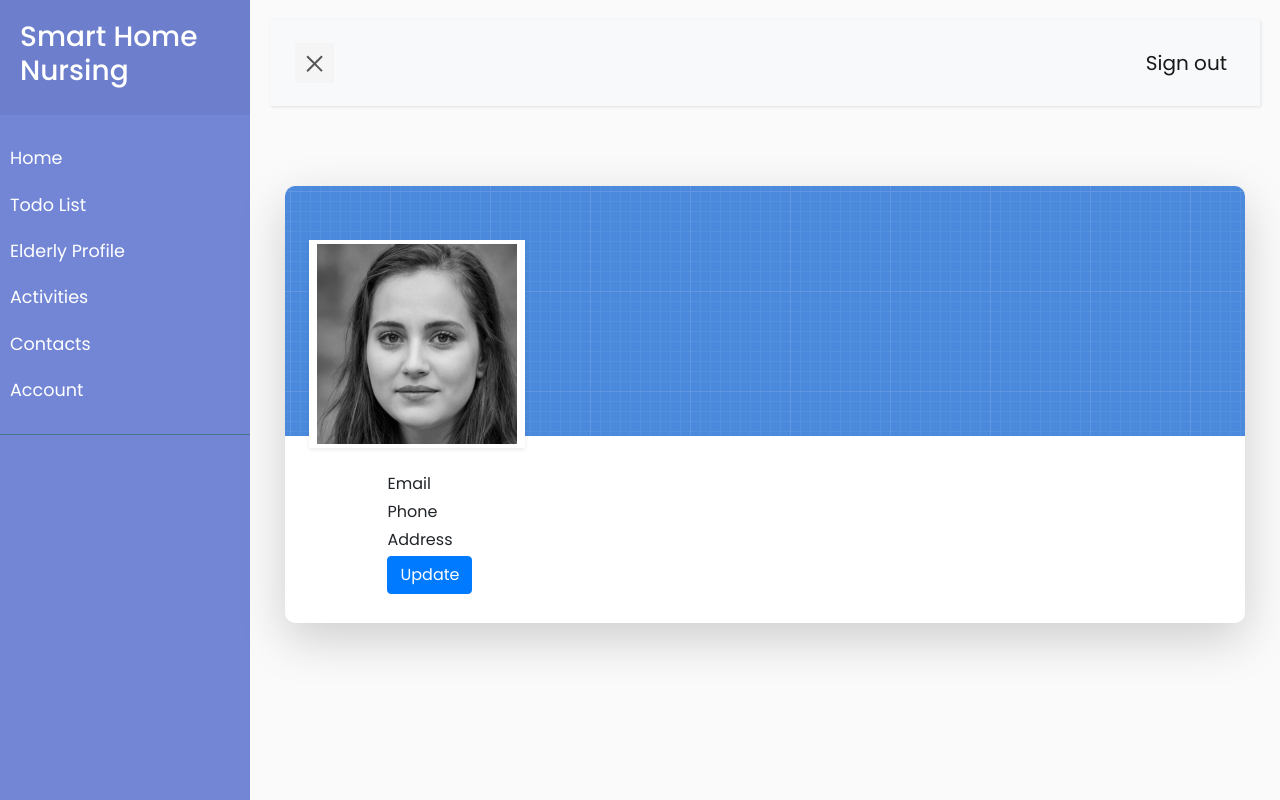
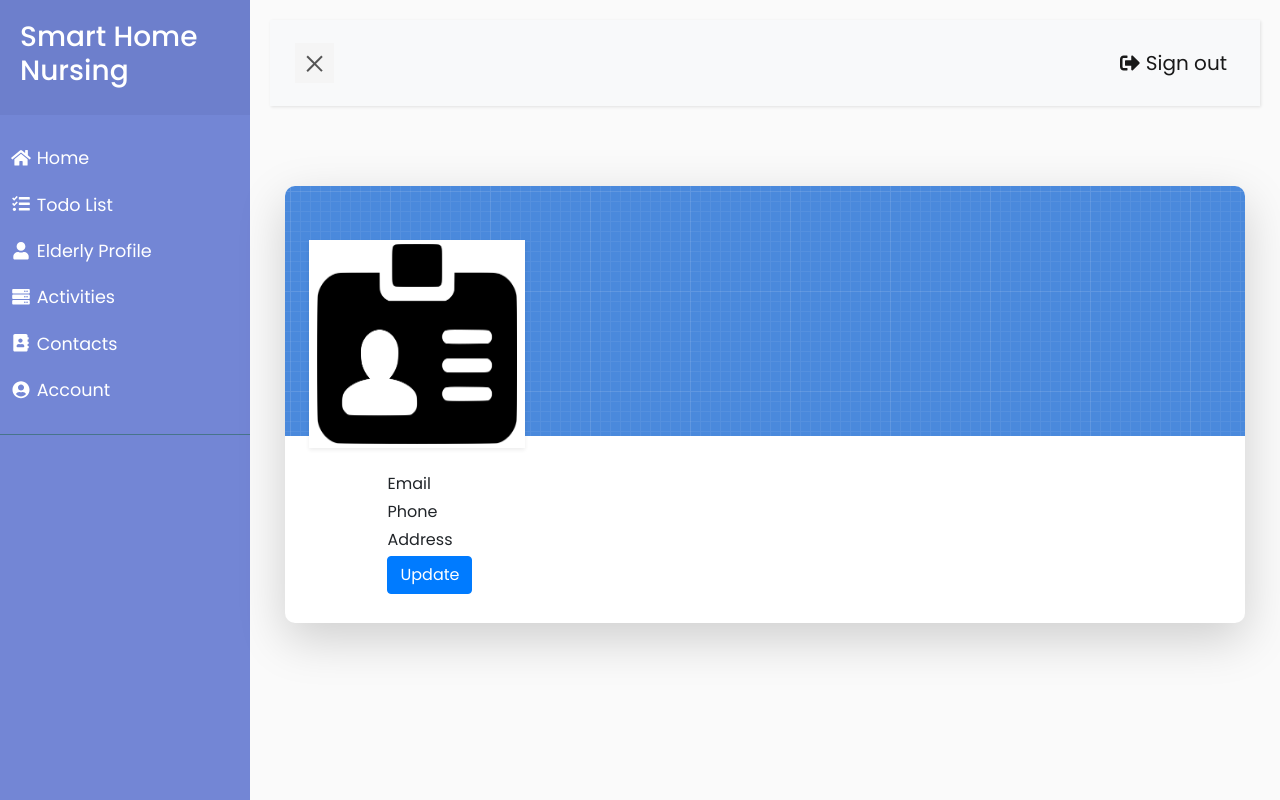
Before and after one commit to MsAnamtaKhan/SmartHomeWebApplication, a Flask app: page /user_profile in a window 1280 px wide. Run offline with Flask 2, Linux system fonts and the light colour scheme; the visitor is signed in with stand-in values (Sample User, id 1); some libraries are stand-ins or nearby versions.

Commit message:
Updated Home Page and Navbar

```diff
--- a/application/routes.py
+++ b/application/routes.py
@@ -42,7 +42,7 @@
     if request.method == 'POST':
         if form.validate_on_submit():
             if(User().addcontacts()!=False):
-                flash(f'Contact Add Successfully',category='success')
+                flash(f'Contact Added Successfully',category='success')
                 return redirect(url_for('contacts_page'))
     return render_template('addcontacts.html',form=form)
 
@@ -54,10 +54,10 @@
         if form.validate_on_submit():
             if(User().login()!=False):
 
-                flash(f'Successfully Logged in!: ',category='success')
+                flash(f'Successfully Logged in! ',category='success')
                 return redirect(url_for('home_page'))
             else:
-                flash(f'User with this Email does not exist: ',category='danger')
+                flash(f'User with this Username does not exist: ',category='danger')
 
 
 
@@ -122,7 +122,7 @@
     if request.method == 'POST':
         if form.validate_on_submit():
             if(User().updateElder()):
-                flash(f'Update Successfully',category='success')
+                flash(f'Updated Successfully',category='success')
                 return redirect(url_for('elderly_profile'))
     return render_template('elderly_update.html',form=form)
 
@@ -133,12 +133,12 @@
     if request.method == 'POST':
         if form.validate_on_submit():
             if(User().updateUser()):
-                flash(f'Update Successfully',category='success')
+                flash(f'Updated Successfully',category='success')
                 return redirect(url_for('user_profile'))
     return render_template('user_update.html',form=form)
 
 @app.route('/delete/<string:id>',methods=['GET', 'POST'])
 def delete_contacts(id):
     if(User().deleteContacts(id)):
-        flash(f'Delete Successfully',category='success')
+        flash(f'Deleted Successfully',category='success')
         return redirect(url_for('contacts_page'))
--- a/application/templates/base.html
+++ b/application/templates/base.html
@@ -15,13 +15,17 @@
 
     <!-- Bootstrap CSS CDN -->
      <link rel="stylesheet" href="https://stackpath.bootstrapcdn.com/bootstrap/4.1.0/css/bootstrap.min.css" integrity="sha384-9gVQ4dYFwwWSjIDZnLEWnxCjeSWFphJiwGPXr1jddIhOegiu1FwO5qRGvFXOdJZ4" crossorigin="anonymous">
+     <!-- Favicon-->
+     <link rel="icon" type="image/x-icon" href="assets/favicon.ico" />
 
 
     <!-- Font Awesome JS -->
     <script defer src="https://use.fontawesome.com/releases/v5.0.13/js/solid.js" integrity="sha384-tzzSw1/Vo+0N5UhStP3bvwWPq+uvzCMfrN1fEFe+xBmv1C/AtVX5K0uZtmcHitFZ" crossorigin="anonymous"></script>
     <script defer src="https://use.fontawesome.com/releases/v5.0.13/js/fontawesome.js" integrity="sha384-6OIrr52G08NpOFSZdxxz1xdNSndlD4vdcf/q2myIUVO0VsqaGHJsB0RaBE01VTOY" crossorigin="anonymous"></script>
+    <script src="https://kit.fontawesome.com/yourcode.js" crossorigin="anonymous"></script>
 <!-- Our Custom CSS -->
        <link type="text/css" rel="stylesheet" href="{{ url_for('static', filename = 'sidebar/sidebars.css') }}"></link>
+
 
 
 </head>
@@ -37,23 +41,24 @@
 
             <ul class="list-unstyled components">
                 <li>
-                    <a href="{{ url_for('home_page') }}">Home</a>
+
+                    <a href="{{ url_for('home_page') }}"><i class="fa fa-fw fa-home"></i> Home</a>
                 </li>
                 <li class="active">
                     <li>
-                    <a href="#">Todo List</a>
+                    <a href="#"><i class="fa fa-fw fa-tasks"></i> Todo List</a>
                 </li>
                 <li>
-                    <a href="{{ url_for('elderly_profile') }}">Elderly Profile</a>
+                    <a href="{{ url_for('elderly_profile') }}"> <i class="fa fa-fw fa-user"></i> Elderly Profile</a>
                 </li>
                  <li>
-                    <a href="{{ url_for('activities_page') }}">Activities</a>
+                    <a href="{{ url_for('activities_page') }}"><i class="fa fa-fw fa-server"></i> Activities</a>
                 </li>
                  <li>
-                    <a href="{{ url_for('contacts_page') }}">Contacts</a>
+                    <a href="{{ url_for('contacts_page') }}"><i class="fa fa-fw fa-address-book"></i> Contacts</a>
                 </li>
                  <li>
-                    <a href="{{ url_for('user_profile') }}">Account</a>
+                    <a href="{{ url_for('user_profile') }}"><i class="fa fa-fw fa-user-circle"></i> Account</a>
                 </li>
 
                     <!-- <a href="#homeSubmenu" data-toggle="collapse" aria-expanded="false" class="dropdown-toggle">Home</a> -->
@@ -105,7 +110,7 @@
                     <div class="collapse navbar-collapse" id="navbarSupportedContent">
                         <ul class="nav navbar-nav ml-auto">
                             <li class="nav-item active">
-                                <a class="nav-link" href="{{ url_for('main_page') }}">Sign out</a>
+                                <a class="nav-link" href="{{ url_for('main_page') }}"><i class="fa fa-sign-out-alt"></i> Sign out</a>
                             </li>
                             <!-- <li class="nav-item">
                                 <a class="nav-link" href="#">Page</a>
--- a/application/templates/elderly_profile.html
+++ b/application/templates/elderly_profile.html
@@ -43,7 +43,7 @@
     <div class="cover bg-image" style="height:43rem"><img src="{{ url_for('static', filename = 'elderly_profile/images/header-background.jpg') }}"/>
       <div class="mask" style="background-color: rgba(0, 0, 0, 0.7);backdrop-filter: blur(2px); height: 50rem">
         <div class="text-center p-5">
-          <div class="avatar p-1"><img class="img-thumbnail shadow-2-strong" src="{{ url_for('static', filename = 'elderly_profile/images/avatar.jpg') }}" width="160" height="160"/></div>
+          <div class="avatar p-1"><img class="img-thumbnail shadow-2-strong" src="{{ url_for('static', filename = 'elderly_profile/images/avatar.png') }}" style="width:200px; height:200px"/></div>
           <div class="header-bio mt-3">
             <div data-aos="zoom-in" data-aos-delay="0">
               <h2 class="h1">{{elderly['Username']}}</h2>
--- a/application/templates/user_profile.html
+++ b/application/templates/user_profile.html
@@ -44,7 +44,7 @@
   <div class="cover-bg p-3 p-lg-4 text-white" style="margin-top:80px">
     <div class="row">
       <div class="col-lg-4 col-md-5">
-        <div class="avatar hover-effect bg-white shadow-sm p-1"><img src="{{ url_for('static', filename = 'user_profile/images/avatar.jpg') }}" width="200" height="200"/></div>
+        <div class="avatar hover-effect bg-white shadow-sm p-1"><img src="{{ url_for('static', filename = 'user_profile/images/avatar1.png') }}" width="200" height="200"/></div>
       </div>
       <div class="col-lg-6 col-md-7 text-center text-md-start" style="margin-top:6rem">
         <h2 class="h1 mt-2"  data-aos="fade-left"  data-aos-delay="0">{{ session['user']['Username'] }}</h2>
```
Also changed, not shown: application/static/elderly_profile/images/avatar.png (added), application/static/elderly_profile/images/download.png (added), application/static/user_profile/images/avatar.png (added), application/static/user_profile/images/avatar1.png (added).
